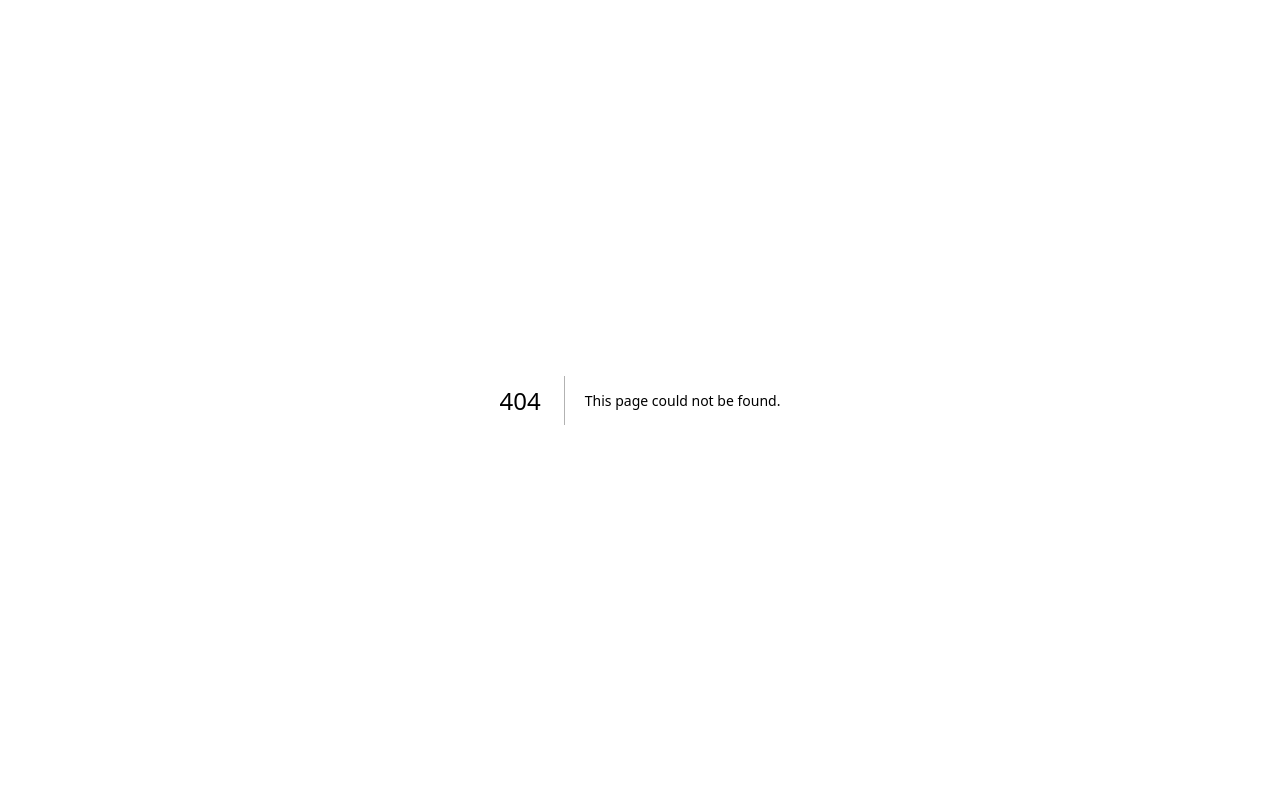
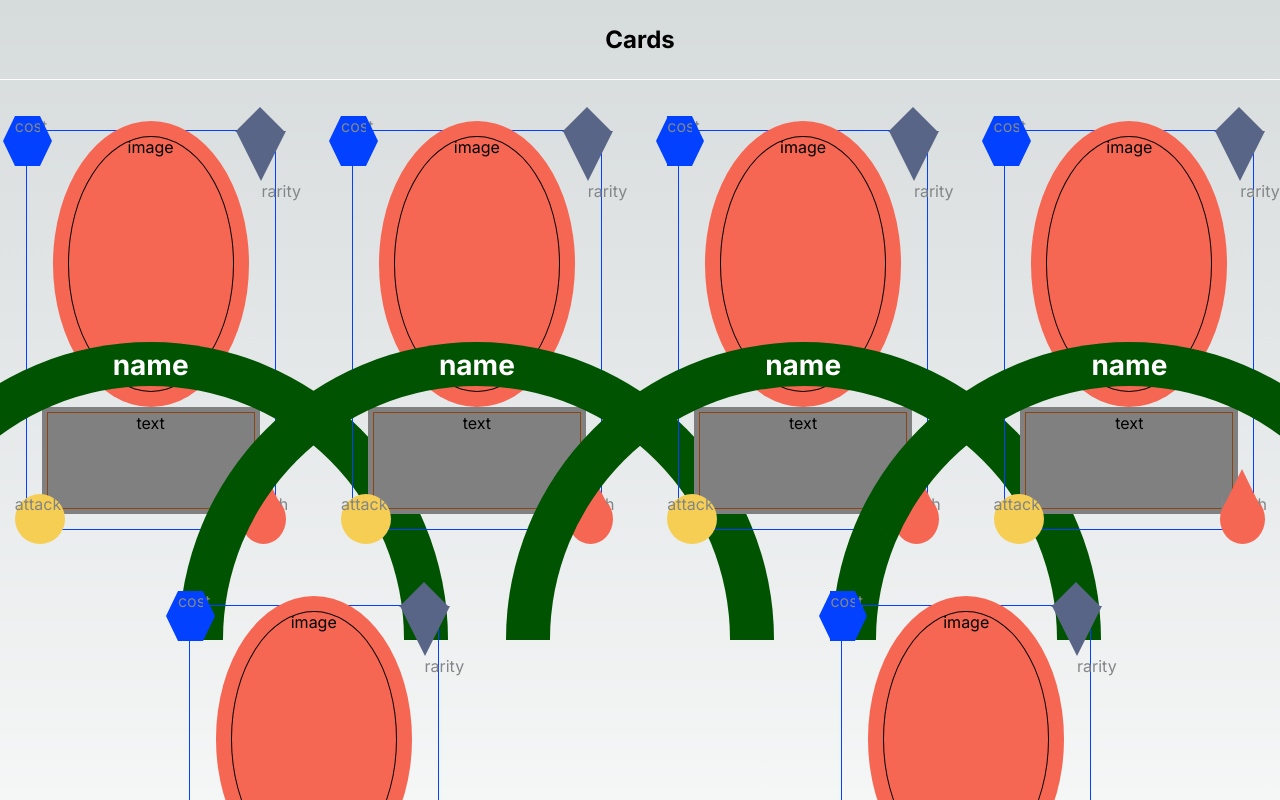
Before and after one commit to KiraTeresa/hearthstone-quartet, a Next.js app: page /cards in a window 1280 px wide. Before the commit this address had no page. Shown: the top 800 px of the page. Built offline with nearby package versions, Linux system fonts and the light colour scheme.

Commit message:
add CardsPage

```diff
--- /dev/null
+++ b/src/app/cards/cards-page.module.scss
@@ -0,0 +1,15 @@
+.headline {
+	text-align: center;
+	padding: 25px 0;
+	border-bottom: white 1px solid;
+}
+
+.mainWrapper {
+	height: 100%;
+	display: flex;
+	justify-content: space-around;
+	align-items: center;
+	gap: 75px;
+	flex-wrap: wrap;
+	padding: 50px 25px;
+}
--- /dev/null
+++ b/src/app/cards/page.tsx
@@ -0,0 +1,20 @@
+import CardV1Component from "@/app/components/card/card-v1/card-v1.component";
+import styles from './cards-page.module.scss';
+
+const CardsPage = () => {
+	return (
+		<>
+			<h2 className={styles.headline}>Cards</h2>
+			<div className={styles.mainWrapper}>
+				<CardV1Component/>
+				<CardV1Component/>
+				<CardV1Component/>
+				<CardV1Component/>
+				<CardV1Component/>
+				<CardV1Component/>
+			</div>
+		</>
+	)
+}
+
+export default CardsPage;
--- a/src/app/globals.css
+++ b/src/app/globals.css
@@ -82,6 +82,7 @@
 html,
 body {
   max-width: 100vw;
+  min-height: 100vh;
   overflow-x: hidden;
 }
 
--- a/src/app/page.tsx
+++ b/src/app/page.tsx
@@ -37,13 +37,13 @@ export default function Home() {
 				</Link>
 
 				<Link
-					href="/"
+					href="/cards"
 					className={styles.gridElement}
 				>
 					<h2>
-						ABC <span>-&gt;</span>
+						Cards <span>-&gt;</span>
 					</h2>
-					<p>A placeholder to a possible future implementation.</p>
+					<p>Thinking about a page to display some cards.</p>
 				</Link>
 
 				<Link
```
